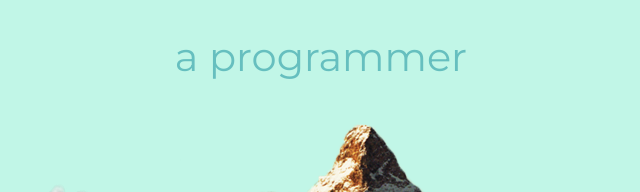
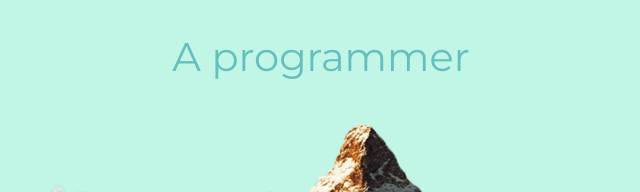
Before and after one commit to chandan199626/cssmysite, a plain HTML site: page index.html in a window 1280 px wide. Shown: the part 243-435 px from the top of the page, 319-959 px from the left. Drawn offline with Linux system fonts and the light colour scheme; files that its build step writes are made by us from their sources; files whose address does not match are found by name.

Commit message:
Update index.html

```diff
--- a/index.html
+++ b/index.html
@@ -13,7 +13,7 @@
     <div class="top-container">
             <img class="top-cloud" src="../CSS-MY SITE/images/9-2-cloud-png-8-thumb.png" alt="cloud image">
        <h1>I'm Chandan </h1>
-       <h2>a <span>pro</span>grammer</h2>
+       <h2>A <span>pro</span>grammer</h2>
        <img class="bottom-cloud" src="../CSS-MY SITE/images/9-2-cloud-png-8-thumb.png" alt="cloud image">
        <img src="../CSS-MY SITE/images/33730-1-mountains-picture.png" alt="mountain image">
     </div>
```
